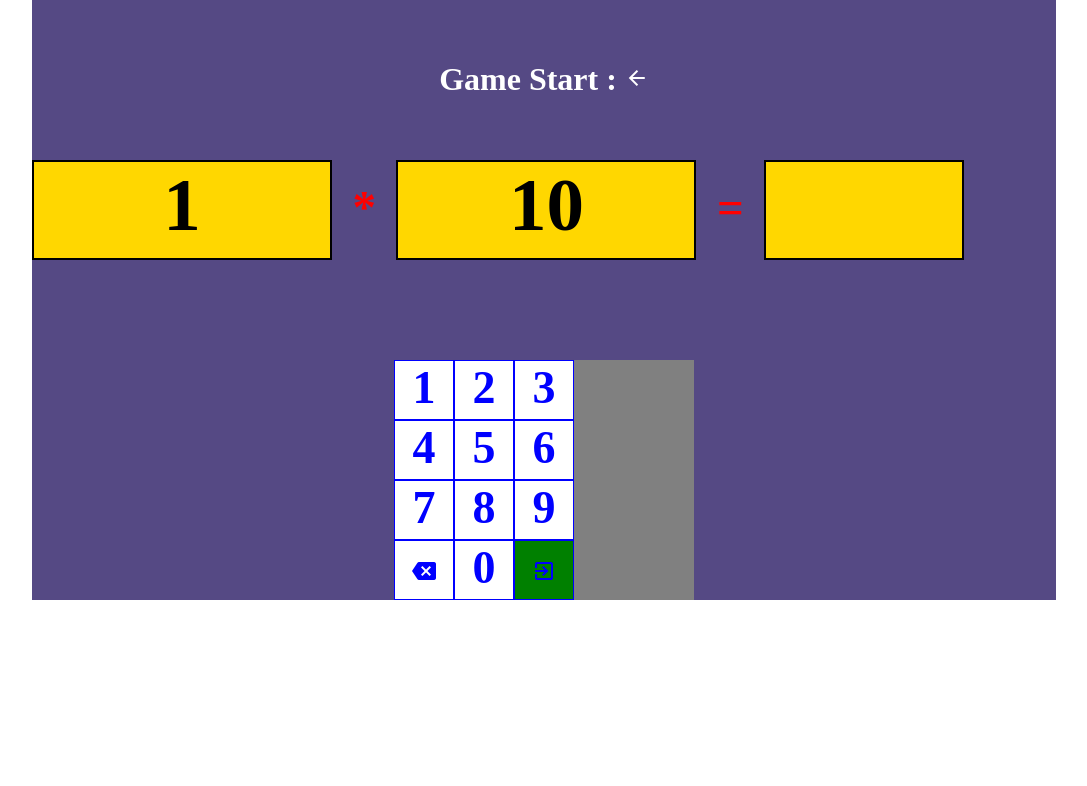
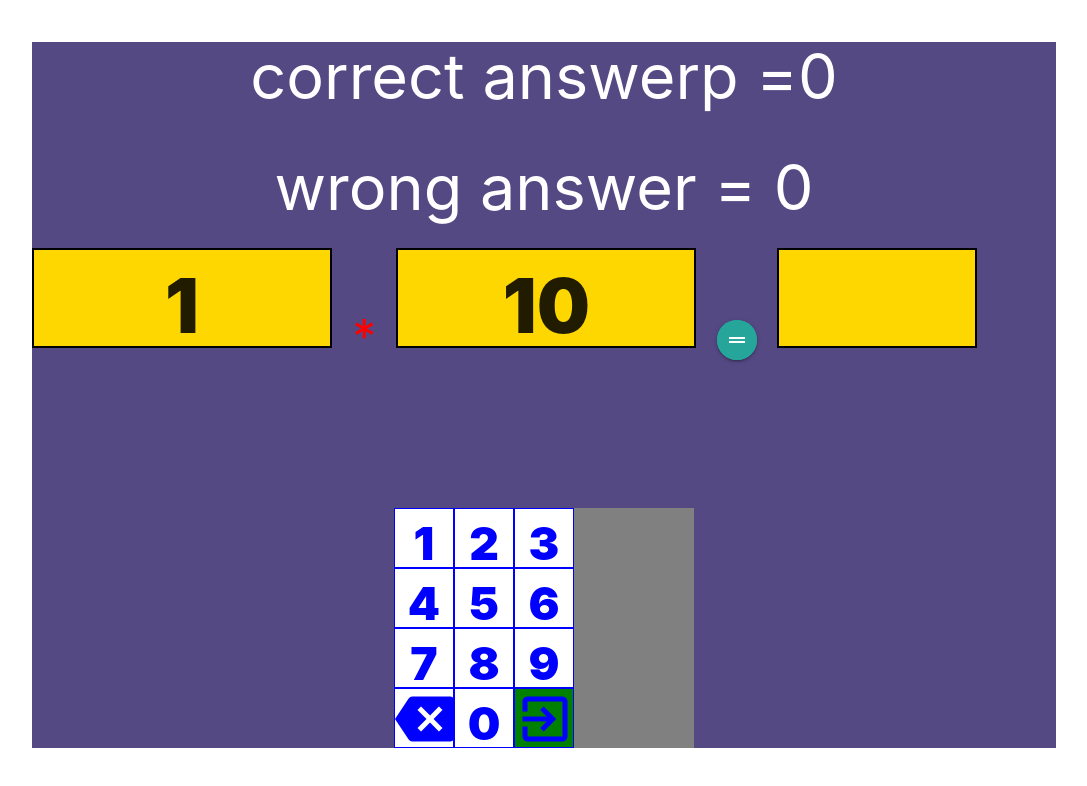
Before and after one commit to UraSerdyuk/calculate, a plain HTML site: page index.html in a window 1280 px wide. Shown: the whole page, without its empty margins (96-1183 px from the left). Drawn offline with nearby package versions, Linux system fonts and the light colour scheme.

Commit message:
add score

```diff
--- a/game.js
+++ b/game.js
@@ -1,9 +1,14 @@
+// create variable
 let num1 = document.getElementById('num1');
 let num2 = document.getElementById('num2');
 let result =document.getElementById('result');
 let one = 1;
 let two = Math.floor((Math.random() * 10) + 1);
 let res = one * two;
+let correctAnswer = 0;
+let wrongAnswer = 0 ;
+
+
 // clawa
 let c1 = document.getElementById('1');
 let c2 = document.getElementById('2');
@@ -16,15 +21,25 @@ let c8 = document.getElementById('8');
 let c9 = document.getElementById('9');
 let c0 = document.getElementById('0');
 let back = document.getElementById('back');
+// score
+let score1 = document.getElementById('score1');
+let score2 = document.getElementById('score2');
+
 // function
   function Rondom(num) {
       num  = Math.floor((Math.random() * 10) + 1);
       return  num;
   }
 
+// code
 num1.innerText =  `${one}`;
 num2.innerText =  `${two}`;
+score1.innerText = `${correctAnswer}`;
+score2.innerText = `${wrongAnswer}`;
 result.innerText = ``;
+
+
+
 c1.addEventListener("click",function(){
   result.innerText += `1`;
 
@@ -68,14 +83,17 @@ document.getElementById("equale").addEventListener("click", function(){
     console.log(`${res} ${result.textContent}`);
     if(res == result.textContent){
         result.innerText = ``;
-
         one = Rondom(one);
         two = Rondom(two);
         res = one * two;
+        correctAnswer++;
+        score1.innerText = `${correctAnswer}`;
         num1.innerText =  `${one}`;
         num2.innerText =  `${two}`;
         result.innerHTML;
     }else {
+        wrongAnswer++;
+        score2.innerText = `${wrongAnswer}`;
         result.innerText = ``;
     }
 });
--- a/index.html
+++ b/index.html
@@ -3,6 +3,7 @@
 <head>
     <!--add materialize -->
     <link href="https://fonts.googleapis.com/icon?family=Material+Icons" rel="stylesheet">
+    <link rel="stylesheet" href="https://cdnjs.cloudflare.com/ajax/libs/materialize/1.0.0/css/materialize.min.css">
      <!--add materialize -->
     <link rel="stylesheet" href="style.css">
     <meta charset="UTF-8">
@@ -11,18 +12,20 @@
     <title>Document</title>
 </head>
 <body>
+
     <head>
         <div class="wraper">
-            <div>
+
                 <header>
-                    <h1 >Game Start :  <i class="material-icons">arrow_back</i></h1>
+                    <h1 >correct answerp =<p id="score1"></p></h1>
+                    <h1 > wrong answer = <p id="score2"></p></h1>
                 </header>
                 <main>
                     <div class="number">
                         <div class="number1"><p id="num1">1</p></div>
                         <h1>*</h1>
                         <div class="number2"><p id="num2">2</p></div>
-                        <h1>=</h1>
+                        <h1><a class="btn-floating pulse"><i class="material-icons">drag_handle</i></a></h1>
                         <div class="number3"><p id="result">...</p></div>
                     </div>
 
@@ -54,9 +57,9 @@
                             </li>
                             <li class="li4">
                                     <ul class="ul2">
-                                            <li class="li1_2" id="back"><i class="large material-icons">backspace</i></li>
+                                            <li class="li1_2" id="back"><i class="medium material-icons">backspace</i></li>
                                             <li class="li1_2" id="0"><p>0</p></li>
-                                            <li class="li1_2" id="equale"><i class="large material-icons">exit_to_app</i></li>
+                                            <li class="li1_2" id="equale"><i class="medium material-icons">exit_to_app</i></li>
                                     </ul>
                             </li>
                         </ul>
@@ -65,6 +68,9 @@
             </div>
         </div>
     </head>
+
  <script src="game.js"></script>
+ <script src="https://cdnjs.cloudflare.com/ajax/libs/materialize/1.0.0/js/materialize.min.js"></script>
+
 </body>
 </html>
--- a/style.css
+++ b/style.css
@@ -1,5 +1,3 @@
-
-
 * {
     padding: 0;
     margin: 0;
@@ -16,7 +14,6 @@ ul {
 header h1 {
     color: white;
     text-align: center;
-    padding: 6%;
 }
 .number1 {
     width: 300px;
@@ -84,4 +81,13 @@ header h1 {
     text-align: center;
     font-size: 46px;
     font-weight: 900;
+
+    -moz-user-select: -moz-none;
+-o-user-select: none;
+-khtml-user-select: none;
+-webkit-user-select: none;
+user-select: none;
 }
+#score1,#score2 {
+    display: inline;
+}
```
